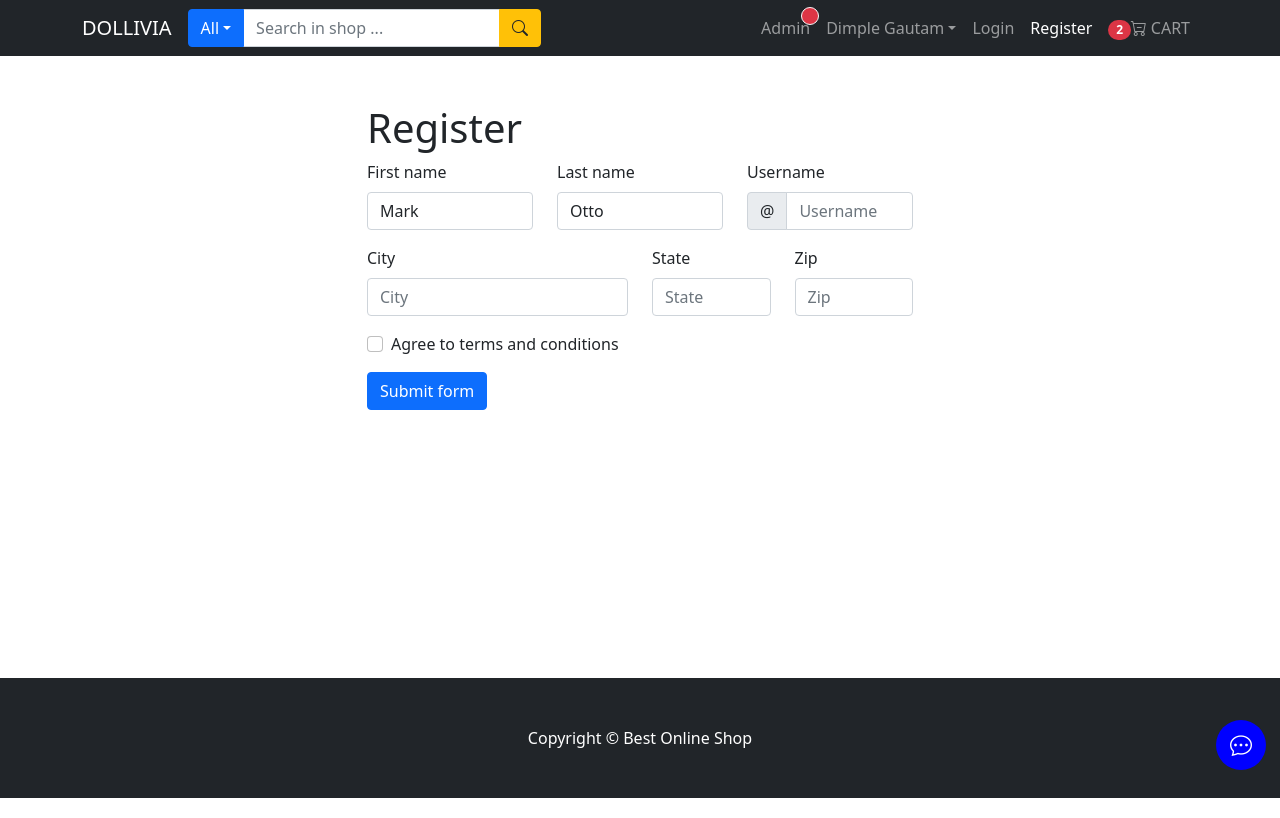
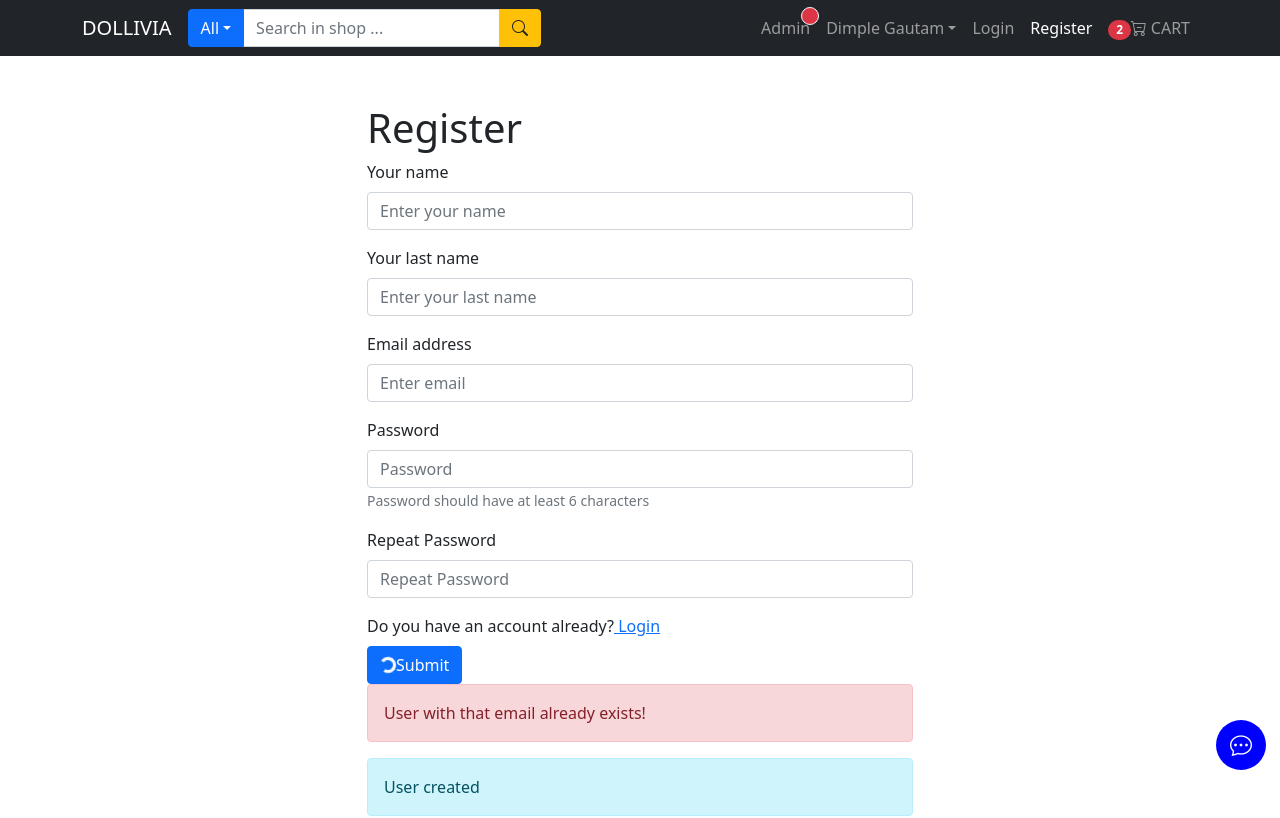
Before and after one commit to Dimple53/E-commerce_Website, a React (Create React App) app in the folder E-commerceApplication/frontend/: page /register in a window 1280 px wide. Shown: the top 818 px of the page. Built offline with nearby package versions, Linux system fonts and the light colour scheme.

Commit message:
login page

```diff
--- a/E-commerceApplication/frontend/src/pages/LoginPage.js
+++ b/E-commerceApplication/frontend/src/pages/LoginPage.js
@@ -1,4 +1,79 @@
+import { Container, Row, Col, Form, Button, Alert } from "react-bootstrap";
+import { useState } from "react";
+import { Link } from "react-router-dom";
+import Spinner from 'react-bootstrap/Spinner'
 const LoginPage = () => {
-  return <p>This is a login Page</p>;
+  const [validated, setValidated] = useState(false);
+
+
+  const handleSubmit = (event) => {
+    const form = event.currentTarget;
+    if (form.checkValidity() === false) {
+      event.preventDefault();
+      event.stopPropagation();
+    }
+
+    setValidated(true);
+  };
+  return (
+    <Container>
+      <Row className="mt-5 justify-content-md-center">
+        <Col md={6}>
+          <h1>Login</h1>
+          <Form noValidate validated={validated} onSubmit={handleSubmit}>
+
+
+            <Form.Group className="mb-3" controlId="formBasicEmail">
+              <Form.Label>Email address</Form.Label>
+              <Form.Control
+                name="email"
+                required
+                type="email"
+                placeholder="Enter email"
+              />
+            </Form.Group>
+            <Form.Group className="mb-3" controlId="formBasicPassword">
+              <Form.Label>Password</Form.Label>
+              <Form.Control
+                name="password"
+                required
+                type="password"
+                placeholder="Password"
+              />
+            </Form.Group>
+            <Form.Group className="mb-3" controlId="formBasicCheckbox">
+              <Form.Check
+                name="doNotLogout"
+                type="checkbox"
+                label="Do not logout"
+              />
+            </Form.Group>
+
+            <Row className="pb-2">
+              <Col>
+               Don't you have an account?
+                <Link to={"/register"}> Register </Link>
+              </Col>
+            </Row>
+
+            <Button variant="primary" type="submit">
+              <Spinner
+                as="span"
+                animation="border"
+                size="sm"
+                role="status"
+                aria-hidden="true"
+              />
+              Login
+            </Button>
+            <Alert show={true} variant="danger">
+                Wrong credentials
+            </Alert>
+          </Form>
+        </Col>
+      </Row>
+    </Container>
+  );
 };
+
 export default LoginPage;
--- a/E-commerceApplication/frontend/src/pages/RegisterPage.js
+++ b/E-commerceApplication/frontend/src/pages/RegisterPage.js
@@ -1,7 +1,19 @@
-import { Container, Row, Col, InputGroup, Form, Button } from "react-bootstrap";
+import { Container, Row, Col, Form, Button, Alert } from "react-bootstrap";
 import { useState } from "react";
+import { Link } from "react-router-dom";
+import Spinner from 'react-bootstrap/Spinner'
 const RegisterPage = () => {
   const [validated, setValidated] = useState(false);
+
+  const onChange = () => {
+      const password = document.querySelector("input[name=password]")
+      const confirm = document.querySelector("input[name=confirmPassword]")
+      if(confirm.value === password.value) {
+          confirm.setCustomValidity("")
+      } else {
+          confirm.setCustomValidity("Passwords do not match")
+      }
+  }
 
   const handleSubmit = (event) => {
     const form = event.currentTarget;
@@ -18,75 +30,97 @@
         <Col md={6}>
           <h1>Register</h1>
           <Form noValidate validated={validated} onSubmit={handleSubmit}>
-            <Row className="mb-3">
-              <Form.Group as={Col} md="4" controlId="validationCustom01">
-                <Form.Label>First name</Form.Label>
+            <Form.Group className="mb-3" controlId="validationCustom01">
+              <Form.Label>Your name</Form.Label>
               <Form.Control
                 required
                 type="text"
-                  placeholder="First name"
-                  defaultValue="Mark"
+                placeholder="Enter your name"
+                name="name"
               />
-                <Form.Control.Feedback>Looks good!</Form.Control.Feedback>
+              <Form.Control.Feedback type="invalid">
+                Please enter a name
+              </Form.Control.Feedback>
             </Form.Group>
-              <Form.Group as={Col} md="4" controlId="validationCustom02">
-                <Form.Label>Last name</Form.Label>
+            <Form.Group className="mb-3" controlId="formBasicLastName">
+              <Form.Label>Your last name</Form.Label>
               <Form.Control
                 required
                 type="text"
-                  placeholder="Last name"
-                  defaultValue="Otto"
-                />
-                <Form.Control.Feedback>Looks good!</Form.Control.Feedback>
-              </Form.Group>
-              <Form.Group as={Col} md="4" controlId="validationCustomUsername">
-                <Form.Label>Username</Form.Label>
-                <InputGroup hasValidation>
-                  <InputGroup.Text id="inputGroupPrepend">@</InputGroup.Text>
-                  <Form.Control
-                    type="text"
-                    placeholder="Username"
-                    aria-describedby="inputGroupPrepend"
-                    required
+                placeholder="Enter your last name"
+                name="lastName"
               />
               <Form.Control.Feedback type="invalid">
-                    Please choose a username.
-                  </Form.Control.Feedback>
-                </InputGroup>
-              </Form.Group>
-            </Row>
-            <Row className="mb-3">
-              <Form.Group as={Col} md="6" controlId="validationCustom03">
-                <Form.Label>City</Form.Label>
-                <Form.Control type="text" placeholder="City" required />
-                <Form.Control.Feedback type="invalid">
-                  Please provide a valid city.
+                Please enter your last name
               </Form.Control.Feedback>
             </Form.Group>
-              <Form.Group as={Col} md="3" controlId="validationCustom04">
-                <Form.Label>State</Form.Label>
-                <Form.Control type="text" placeholder="State" required />
+            <Form.Group className="mb-3" controlId="formBasicEmail">
+              <Form.Label>Email address</Form.Label>
+              <Form.Control
+                name="email"
+                required
+                type="email"
+                placeholder="Enter email"
+              />
               <Form.Control.Feedback type="invalid">
-                  Please provide a valid state.
+                Please anter a valid email address
               </Form.Control.Feedback>
             </Form.Group>
-              <Form.Group as={Col} md="3" controlId="validationCustom05">
-                <Form.Label>Zip</Form.Label>
-                <Form.Control type="text" placeholder="Zip" required />
+            <Form.Group className="mb-3" controlId="formBasicPassword">
+              <Form.Label>Password</Form.Label>
+              <Form.Control
+                name="password"
+                required
+                type="password"
+                placeholder="Password"
+                minLength={6}
+                onChange={onChange}
+              />
               <Form.Control.Feedback type="invalid">
-                  Please provide a valid zip.
+                Please anter a valid password
+              </Form.Control.Feedback>
+              <Form.Text className="text-muted">
+                Password should have at least 6 characters
+              </Form.Text>
+            </Form.Group>
+            <Form.Group className="mb-3" controlId="formBasicPasswordRepeat">
+              <Form.Label>Repeat Password</Form.Label>
+              <Form.Control
+                name="confirmPassword"
+                required
+                type="password"
+                placeholder="Repeat Password"
+                minLength={6}
+                onChange={onChange}
+              />
+              <Form.Control.Feedback type="invalid">
+                Both passwords should match
               </Form.Control.Feedback>
             </Form.Group>
+
+            <Row className="pb-2">
+              <Col>
+                Do you have an account already?
+                <Link to={"/login"}> Login </Link>
+              </Col>
             </Row>
-            <Form.Group className="mb-3">
-              <Form.Check
-                required
-                label="Agree to terms and conditions"
-                feedback="You must agree before submitting."
-                feedbackType="invalid"
+
+            <Button type="submit">
+              <Spinner
+                as="span"
+                animation="border"
+                size="sm"
+                role="status"
+                aria-hidden="true"
               />
-            </Form.Group>
-            <Button type="submit">Submit form</Button>
+              Submit
+            </Button>
+            <Alert show={true} variant="danger">
+                User with that email already exists!
+            </Alert>
+            <Alert show={true} variant="info">
+                User created
+            </Alert>
           </Form>
         </Col>
       </Row>
```
Lines whose indentation alone changed are shown as unchanged.
